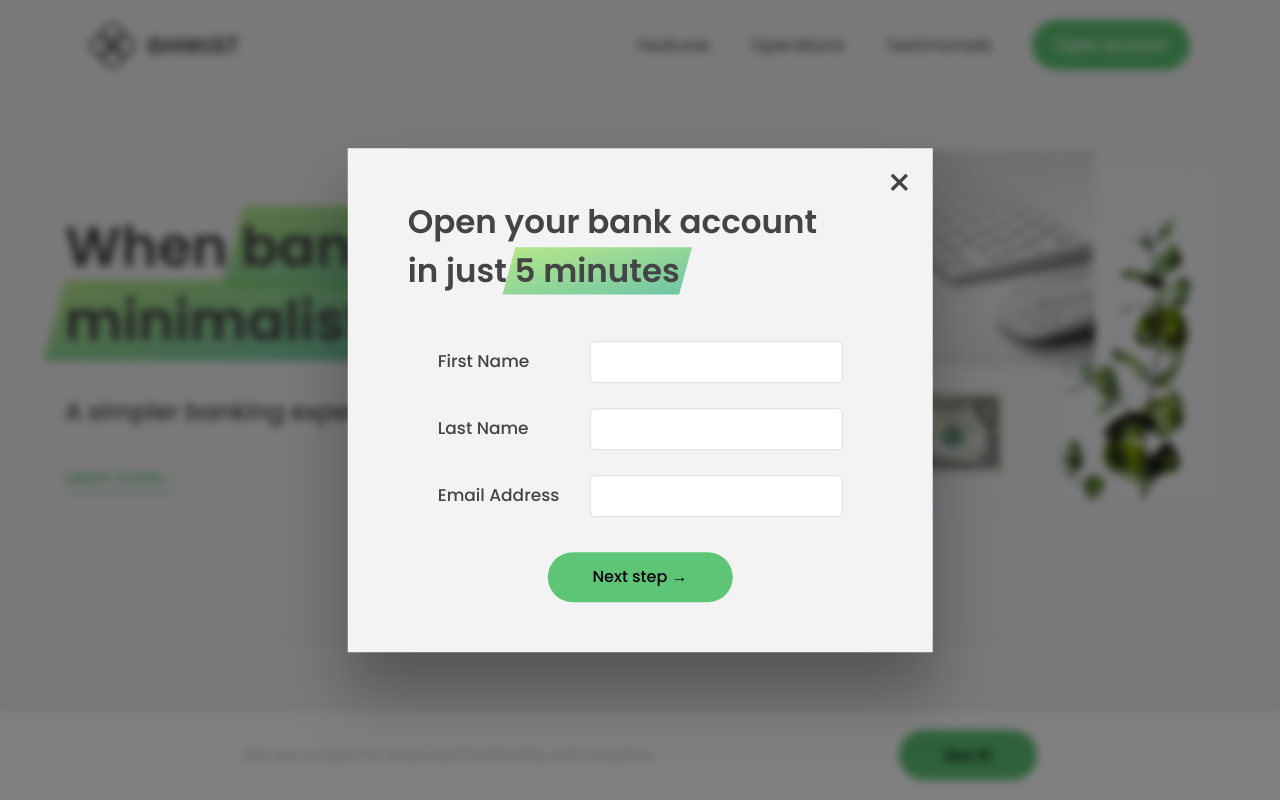
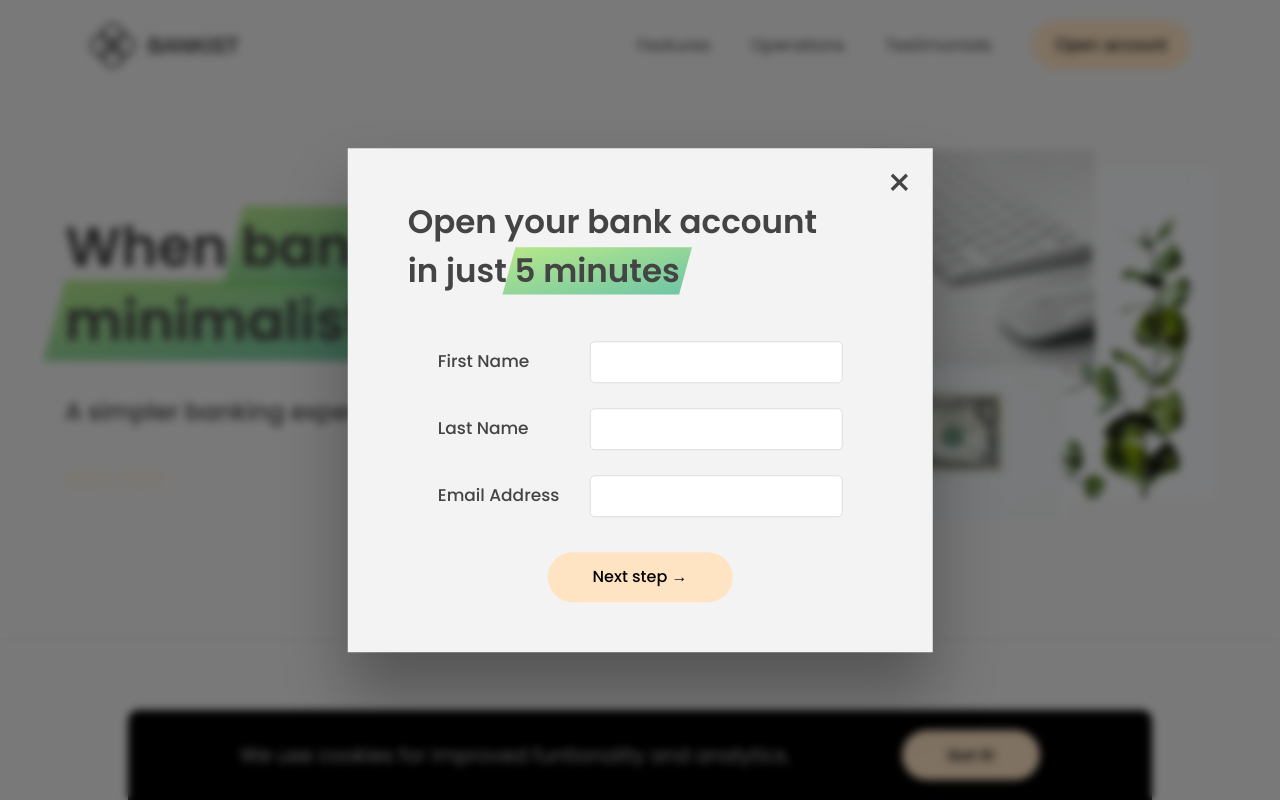
Before and after one commit to surajbera/bankist-ui, a plain HTML site: page index.html in a window 1280 px wide. Both pictures are taken after a click on the button "Open account". Shown: the top 800 px of the page. Drawn offline with Linux system fonts and the light colour scheme.

Commit message:
getting and setting styles using JS

```diff
--- a/script.js
+++ b/script.js
@@ -8,16 +8,18 @@ const btnCloseModal = document.querySelector('.btn--close-modal');
 const btnsOpenModal = document.querySelectorAll('.btn--show-modal');
 
 const openModal = function (e) {
+  e.preventDefault();
   e.stopPropagation();
   modal.classList.remove('hidden');
   overlay.classList.remove('hidden');
-  body.classList.add('modal-active');
+  // body.classList.add('modal-active');
 };
 
 const closeModal = function () {
   modal.classList.add('hidden');
   overlay.classList.add('hidden');
-  body.classList.remove('modal-active');
+  // body.classList.remove('modal-active');
+  /* commented because the page scrolls up, since body element's position is set to fixed */
 };
 
 btnsOpenModal.forEach(btn => btn.addEventListener('click', openModal));
@@ -31,7 +33,7 @@ document.addEventListener('keydown', function (e) {
   }
 });
 
-/* Working with the DOM API */
+/******** Working with the DOM API ********/
 
 // console.log(document.documentElement);
 // console.log(document.head);
@@ -53,3 +55,26 @@ document.querySelector('.btn--close-cookie').addEventListener('click', function(
   message.remove();
   // message.parentElement.removeChild(message);
 })
+
+/******** Adding styles using JS ********/
+
+/* adding styles */
+message.style.backgroundColor = '#000';
+message.style.width = '80%';
+message.style.left = '50%';
+message.style.transform = 'translate(-50%)';
+message.style.borderTopLeftRadius = '10px';
+message.style.borderTopRightRadius = '10px';
+message.style.fontSize = '20px';
+
+/* getting styles */
+console.log(message.style.color); /* by this method, you can only get the styles which are set by JS */
+console.log(message.style.backgroundColor);
+
+console.log('getComputedStyle(message).color:', getComputedStyle(message).color);
+console.log('getComputedStyle(message).height:', getComputedStyle(message).height);
+
+message.style.height = Number.parseInt(getComputedStyle(message).height) + 40 + 'px';
+
+/* setting the root css propertie's */
+document.documentElement.style.setProperty('--color-primary', 'bisque');
--- a/style.css
+++ b/style.css
@@ -73,7 +73,7 @@ h4{font-size:2.4rem;font-weight:500}
 .slide{position:absolute;top:0;width:100%;height:50rem;display:flex;align-items:center;justify-content:center;transition:transform 1s}
 .slide>img{width:100%;height:100%;object-fit:cover}
 .slider__btn{position:absolute;top:50%;z-index:10;border:none;background:rgba(255,255,255,.7);font-family:inherit;color:#333;border-radius:50%;height:5.5rem;width:5.5rem;font-size:3.25rem;cursor:pointer}
-.btn--show-modal.header-btn{font-size: 1.8rem; font-weight: 400; text-decoration: none; transition: all .3s; border-radius: 3rem; background-color: var(--color-primary); color: #fff; border: none; height: 50px; cursor: pointer; display: block; padding: 0 2.3rem;}
+.btn--show-modal.header-btn{font-size: 1.8rem; font-weight: 400; text-decoration: none; transition: all .3s; border-radius: 3rem; background-color: var(--color-primary);border: none; height: 50px; cursor: pointer; display: block; padding: 0 2.3rem;}
 .btn--show-modal.header-btn:hover{background:#56bf6f}
 .slider__btn--left{left:6%;transform:translate(-50%,-50%)}
 .slider__btn--right{right:6%;transform:translate(50%,-50%)}
@@ -110,4 +110,4 @@ h4{font-size:2.4rem;font-weight:500}
 .modal__form button{grid-column:1/span 2;justify-self:center;margin-top:1rem}
 .btn--close-modal{font-family:inherit;color:inherit;position:absolute;top:.5rem;right:2rem;font-size:4rem;cursor:pointer;border:none;background:0 0}
 .hidden{visibility:hidden;opacity:0}
-.cookie-message{display: flex; align-items: center; justify-content: space-evenly; background-color: #fff; color: #bbb; font-size: 1.5rem; font-weight: 400; position: fixed; bottom: 0; left: 0; width: 100%; z-index: 1; padding: 2rem 0; box-shadow: -1px -1px 5px 0px rgb(217 217 217);}
+.cookie-message{display: flex; align-items: center; justify-content: space-evenly; color: #bbb; font-weight: 400; position: fixed; z-index: 1; bottom: 0;}
```
